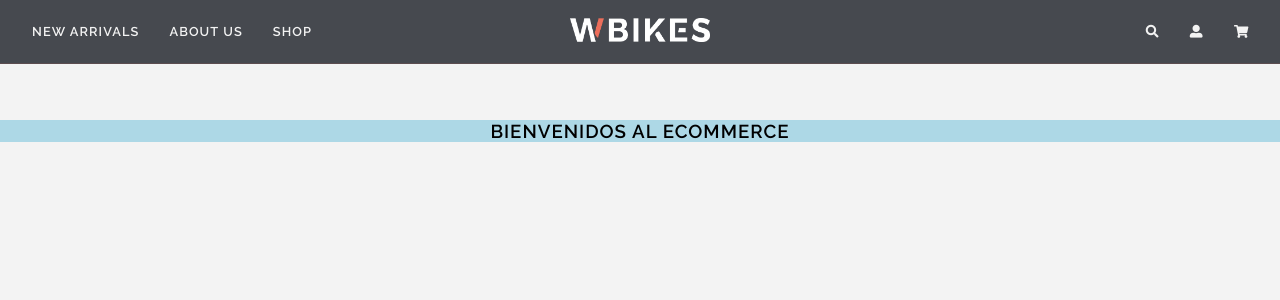
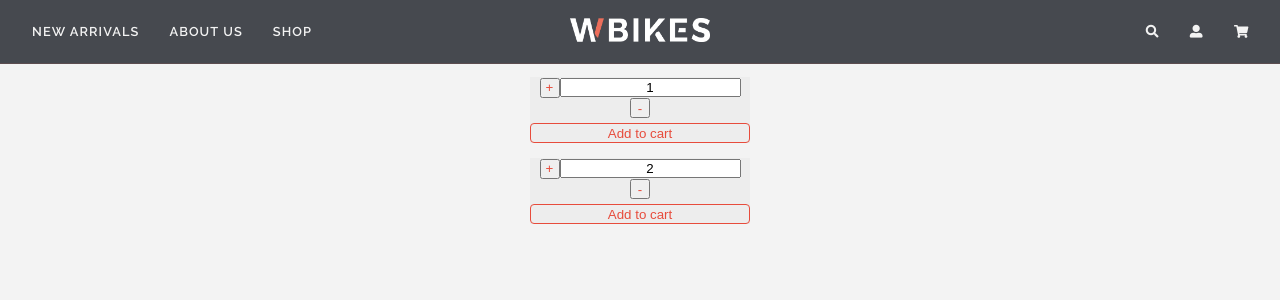
Before and after one commit to Octiperalta/proyecto-react, a React (Create React App) app: page / in a window 1280 px wide. Shown: the top 300 px of the page. Built offline with nearby package versions, Linux system fonts and the light colour scheme.

Commit message:
Agrego ItemCount

```diff
--- /dev/null
+++ b/src/components/ItemCount/index.js
@@ -0,0 +1,19 @@
+import React, { useState } from 'react'
+import "./style.scss"
+
+const ItemCount = ({ initial, stock }) => {
+
+    const [value, setValue] = useState(initial)
+    // console.log({ initial });
+
+    return (
+        <div className="counter">
+            <button disabled={value >= stock} className="btn" onClick={() => setValue(value + 1)}>+</button>
+            <input type="text" value={value} />
+            <button disabled={value === 0} className="btn" onClick={() => setValue(value - 1)}>-</button>
+            <button disabled={value === 0} className="btn add-to-cart"> Add to cart</button>
+        </div >
+    )
+}
+
+export default ItemCount
--- /dev/null
+++ b/src/components/ItemCount/style.scss
@@ -0,0 +1,43 @@
+.counter {
+    width: 220px;
+    background-color: #ededed;
+    // background-color: red;
+    margin: 5px auto 15px;
+}
+
+
+.btn {
+    width: 20px;
+    height: 20px;
+    color: #e74c3c;
+    // border: none;
+    // background-color: white;
+}
+
+.btn.add-to-cart {
+    outline: none;
+    width: 100%;
+    margin-top: 5px;
+    background: transparent;
+    display: block;
+    border: 1px solid #e74c3c;
+    border-radius: 4px;
+    color: #e74c3c;
+    cursor: pointer;
+    transition: all 0.1s;
+
+    &:active  {
+        background: #e74c3c;
+        color: white;
+        transform: scale(0.99);
+    }
+
+    &:disabled {
+        opacity: 0.7;
+        cursor: unset;
+    }
+}
+
+input {
+    text-align: center;
+}
--- a/src/components/ItemListContainer/ItemListContainer.scss
+++ b/src/components/ItemListContainer/ItemListContainer.scss
@@ -1,8 +1,7 @@
 .container {
     // height:100px;
-    // width: 100%;
-    padding-top: 15vh;
-    // background: red;
+    width: 100%;
+    padding-top: 9vh;
     text-align: center;
 
     h3 {
--- a/src/components/ItemListContainer/index.js
+++ b/src/components/ItemListContainer/index.js
@@ -1,9 +1,14 @@
 import React from 'react'
+import ItemCount from '../ItemCount'
+
 import "./ItemListContainer.scss"
+
+
 const ItemListContainer = (props) => {
     return (
         <div className="container">
-            <h3>{props.greeting}</h3>
+            <ItemCount initial={1} stock={3}></ItemCount>
+            <ItemCount initial={2} stock={10}></ItemCount>
         </div>
     )
 
```
